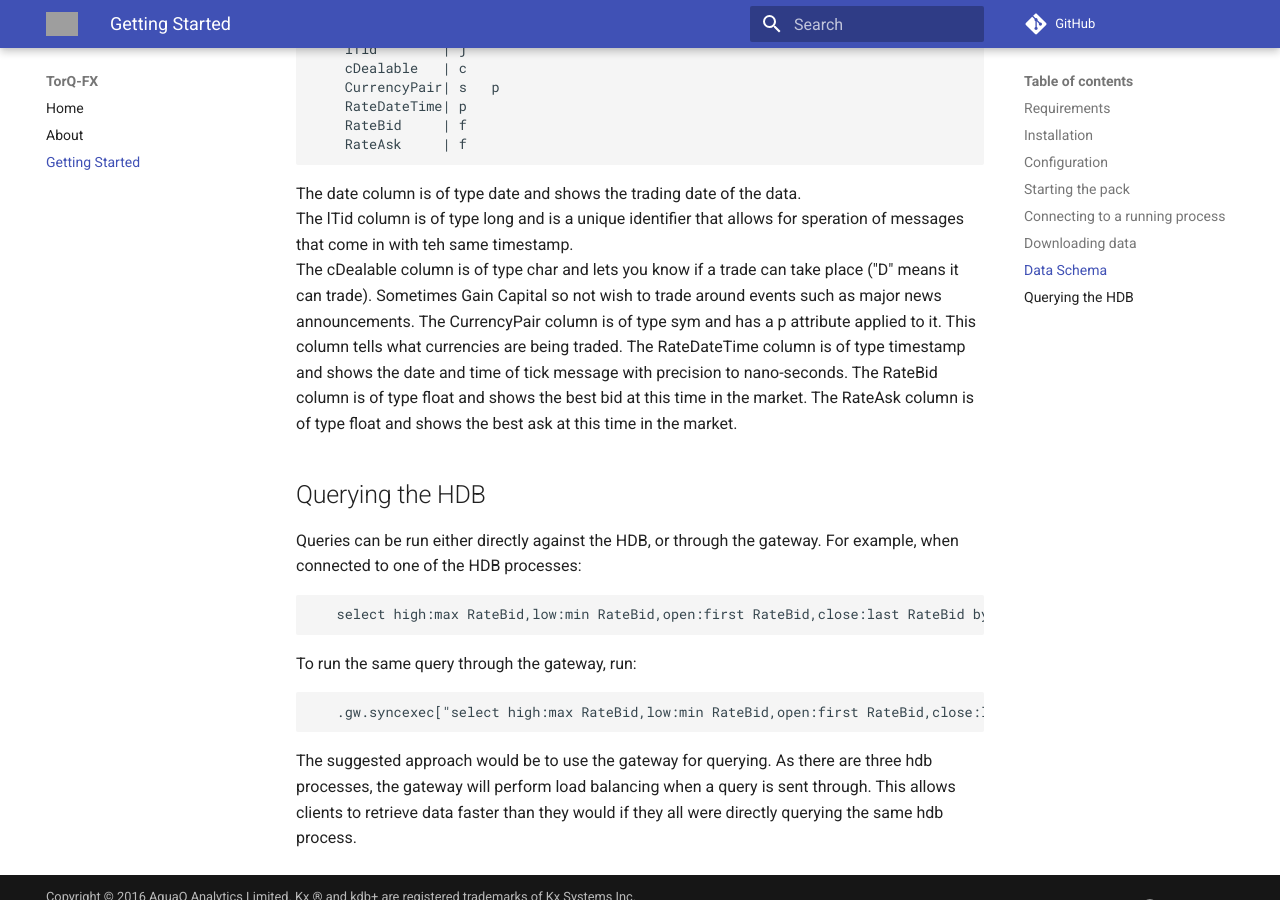
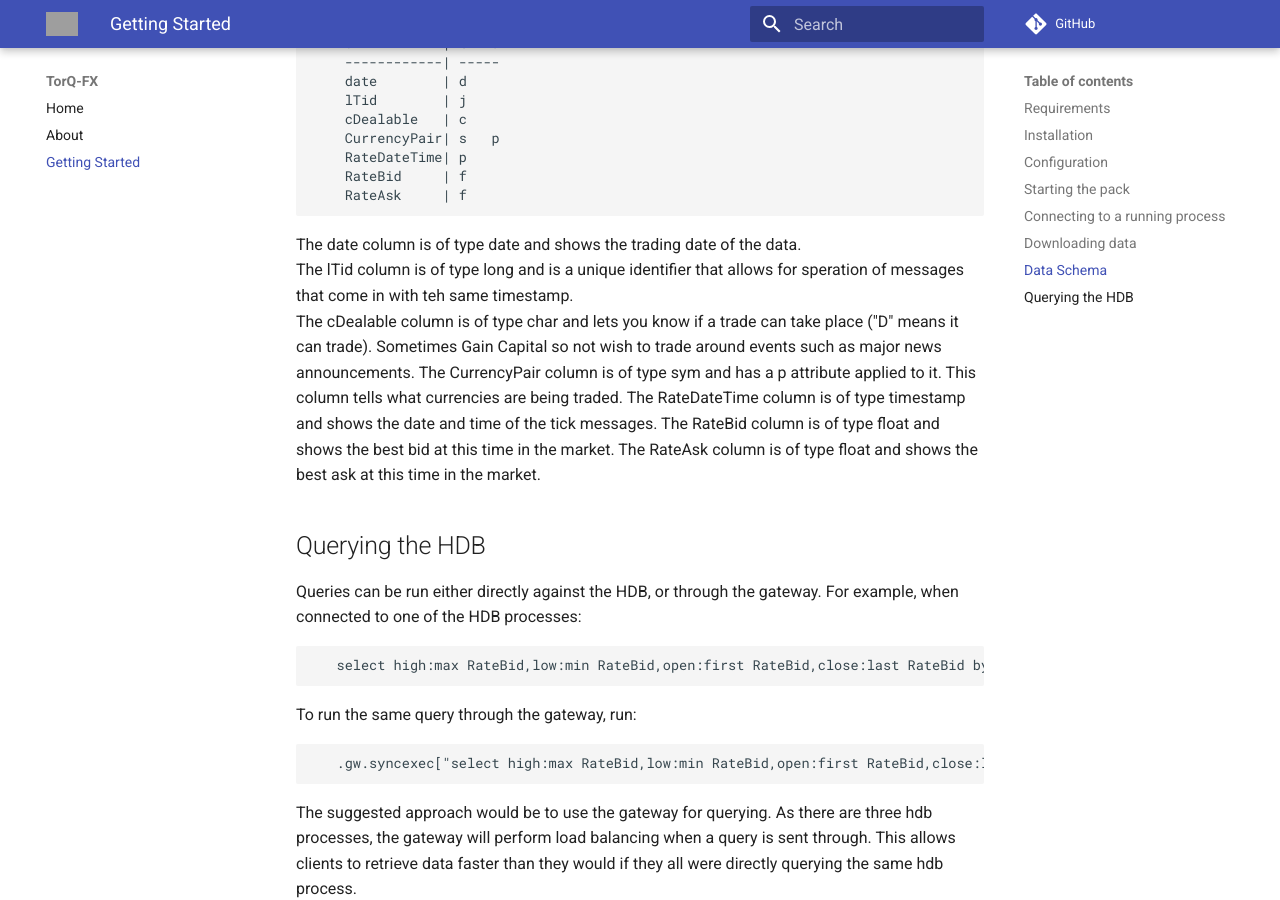
Before and after one commit to ouyangxin1981/TorQ-FX, an MkDocs documentation site: the page built from docs/Installation.md, in a window 1280 px wide and 900 px high, scrolled down 3612 px. Built offline with MkDocs 1.6.1 and Material for MkDocs 9.7.7, drawn with Linux system fonts in a browser that asks for light colours; comment, search, counter and statistics services are not loaded; old or Windows-style settings are respelled for this version of MkDocs; some of the changed text lies outside the part shown; grey boxes are pictures that could not be loaded.

Commit message:
Update Installation.md

```diff
--- a/docs/Installation.md
+++ b/docs/Installation.md
@@ -31,7 +31,7 @@
 
 ##Configuration
 
-There are a number of settings that can be specified before the pack is started.
+There are a number of settings that can be specified before the pack is started.  If you use the default settings the downloading process should take around 200 seconds to complete.
 The downloader process can be set to send emails when new files have been successfully downloaded. To enable this feature, email server details should be set in config/settings/default.q. The relevant settings are those in the .email namespace, descriptions of what each of these do are given in the file. To enable emails, the .email.enabled variable in config/settings/default.q, and the emailsenabled variable in appconfig/settings/downloader.q should be set to 1b.
 
 The file appconfig/settings/downloader.q contains a number of other options for the downloader process:
@@ -115,7 +115,7 @@
 The lTid column is of type long and is a unique identifier that allows for speration of messages that come in with teh same timestamp.
 The cDealable column is of type char and lets you know if a trade can take place ("D" means it can trade). Sometimes Gain Capital so not wish to trade around events such as major news announcements.
 The CurrencyPair column is of type sym and has a p attribute applied to it.  This column tells what currencies are being traded.
-The RateDateTime column is of type timestamp and shows the date and time of tick message with precision to nano-seconds.
+The RateDateTime column is of type timestamp and shows the date and time of the tick messages.
 The RateBid column is of type float and shows the best bid at this time in the market.
 The RateAsk column is of type float and shows the best ask at this time in the market.
 
```
